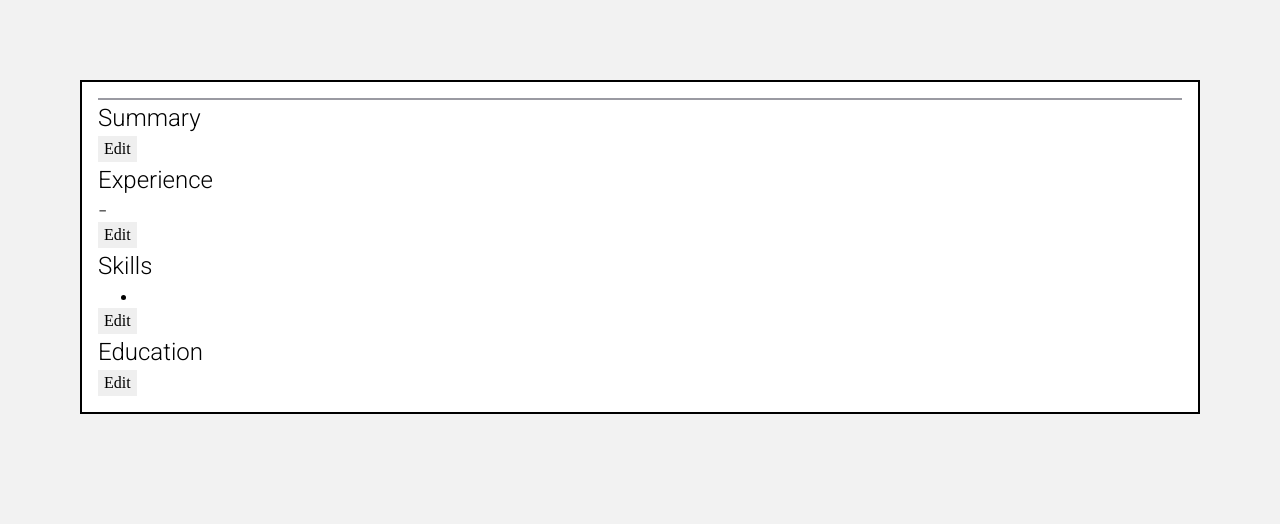
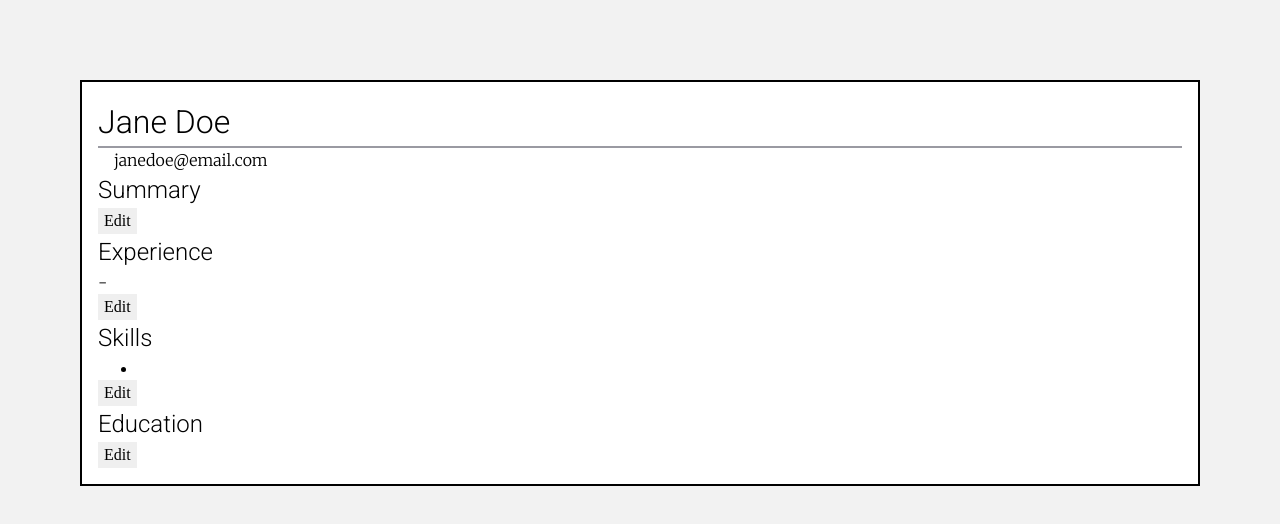
Before and after one commit to Hsoren31/cv-app, a React (Vite) app: page / in a window 1280 px wide. Shown: the top 524 px of the page. Built offline with nearby package versions, Linux system fonts and the light colour scheme.

Commit message:
Feat: set up contact section with default values
Start page will have default values for the contact section until the
user submits the contact form

```diff
--- a/src/components/Contact.jsx
+++ b/src/components/Contact.jsx
@@ -13,10 +13,12 @@ export default function Contact() {
   return (
     <>
       <section id="contact_section">
-        <h1 id="name">{firstName + " " + lastName}</h1>
+        <h1 id="name">
+          {!firstName && !lastName ? "Jane Doe" : firstName + " " + lastName}
+        </h1>
         <ul id="contact_list">
+          <li>{!email ? "janedoe@email.com" : email}</li>
           <li>{phone}</li>
-          <li>{email}</li>
           <li>{location}</li>
         </ul>
         <button
```
